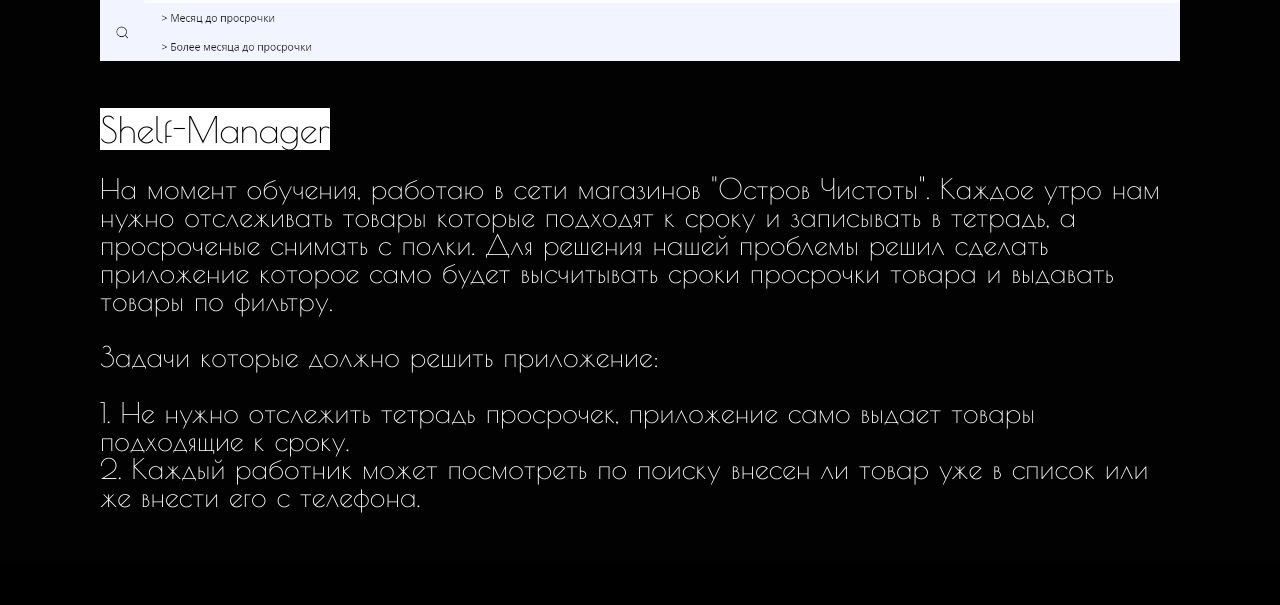
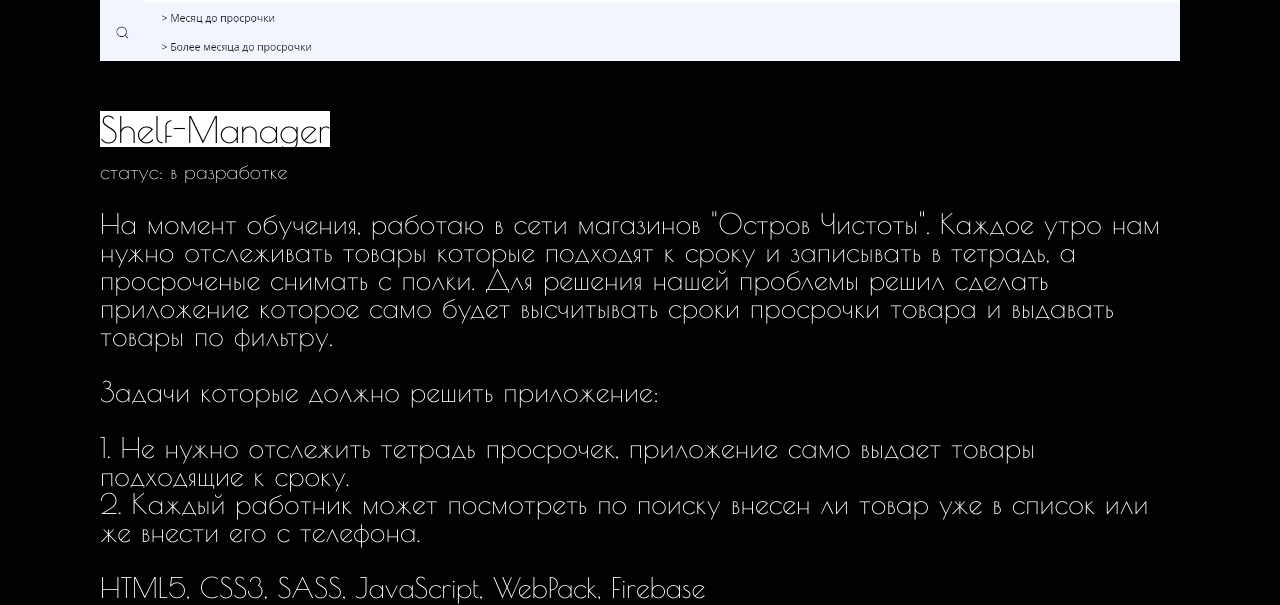
Before and after one commit to spandin/abountMe, a plain HTML site: page index.html in a window 1280 px wide. Shown: the part 3075-3680 px from the top of the page. Drawn offline with nearby package versions, Linux system fonts and the light colour scheme.

Commit message:
Edited the text of the project

```diff
--- a/index.html
+++ b/index.html
@@ -161,6 +161,7 @@
                             <div class="project__text">
                                 <div class="project__link">
                                     <a href="https://shelf-manager-app.web.app/" target="_blank">Shelf-Manager</a>
+                                    <span>Статус: в разработке</span>
                                 </div>
                                 <br>
                                 <p>На момент обучения, работаю в сети магазинов "Остров Чистоты". Каждое утро нам нужно отслеживать товары которые подходят к сроку и записывать в тетрадь, а просроченые снимать с полки.
@@ -172,6 +173,8 @@
                                     <li>1. Не нужно отслежить тетрадь просрочек, приложение само выдает товары подходящие к сроку.</li>
                                     <li>2. Каждый работник может посмотреть по поиску внесен ли товар уже в список или же внести его с телефона.</li>
                                 </ol>
+                                <br>
+                                <p>HTML5, CSS3, SASS, JavaScript, WebPack, Firebase</p>
                             </div>
                         </section>
                     </article>
--- a/source/scss/components/main/_main.scss
+++ b/source/scss/components/main/_main.scss
@@ -44,10 +44,20 @@ main {
         }
 
         &__link {
-            display: block;
+            display: flex;
+            flex-direction: column;
+            align-items: flex-start;
+            justify-content: space-between;
+            gap: 15px;
             a {
+                display: block;
                 color: black;
                 background-color: white;
+            }
+            span {
+                align-self: start;
+                font-size: 20px;
+                text-transform: lowercase;
             }
         }
 
```
Also changed, not shown: css/style.css, 1 other file.
